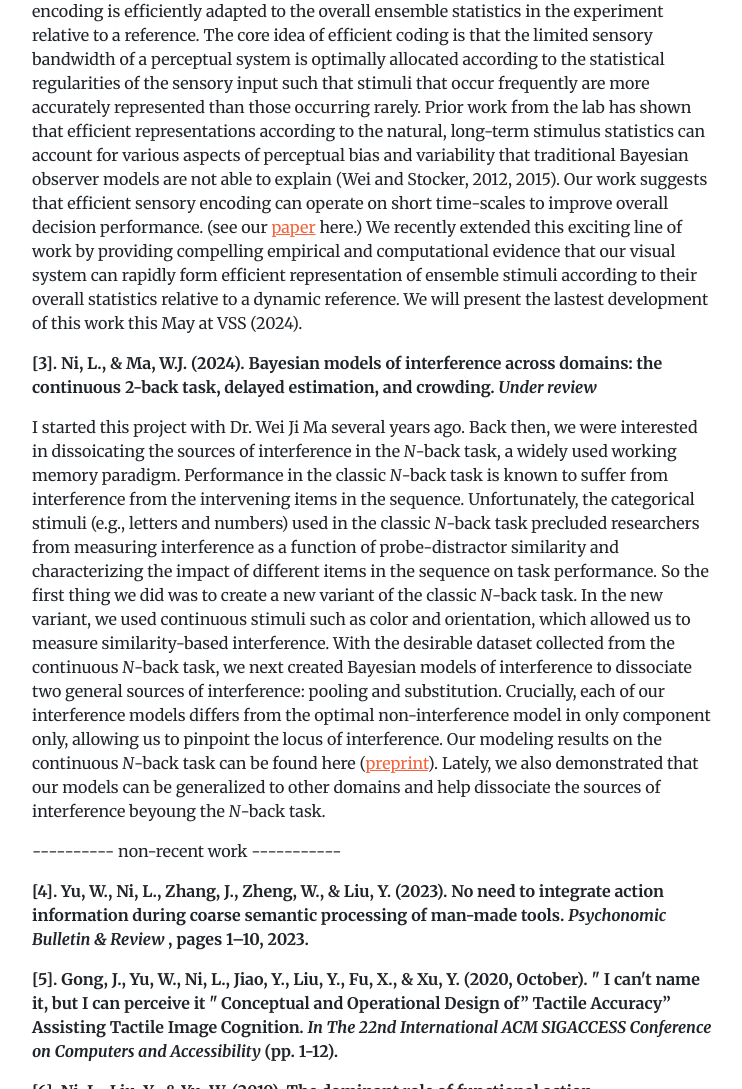
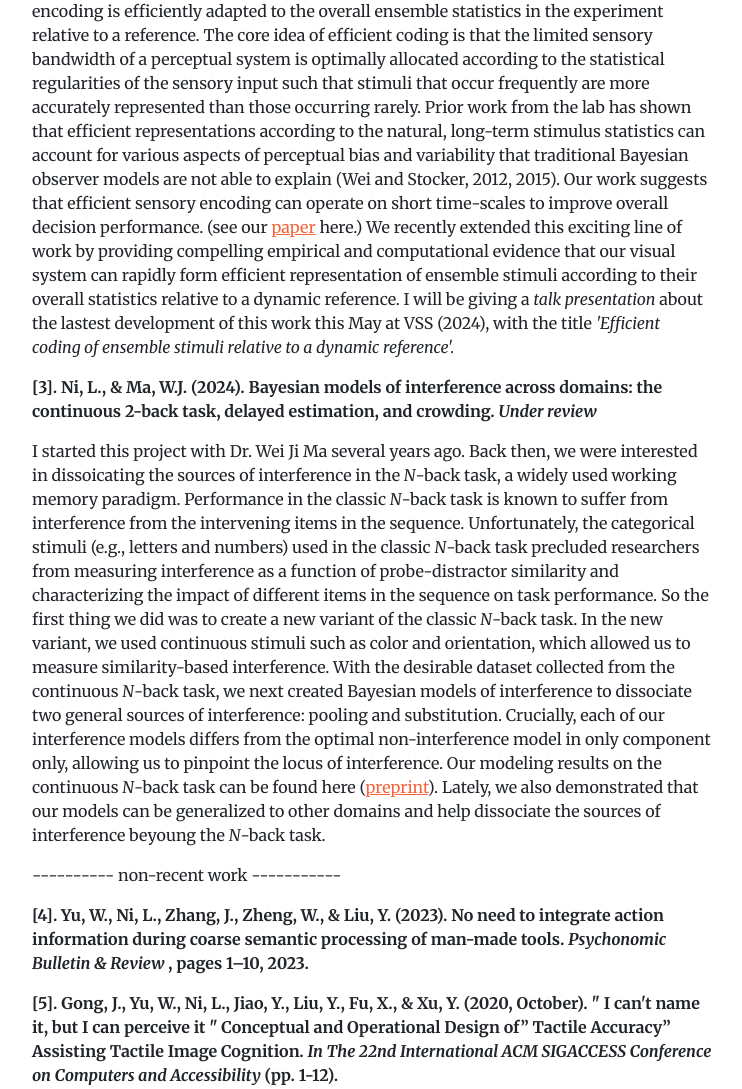
Before and after one commit to PsyLongNi/PsyLongNi.github.io, a plain HTML site: page index.html in a window 1280 px wide. Shown: the part 1710-2799 px from the top of the page, without its empty margins (268-1010 px from the left). Drawn offline with nearby package versions, Linux system fonts and the light colour scheme; some packages are replaced by stand-ins of ours; a script that the page names is missing.

Commit message:
Update index.html
20-Feb-talk at VSS

```diff
--- a/index.html
+++ b/index.html
@@ -112,7 +112,7 @@
                         account for various aspects of perceptual bias and variability that traditional Bayesian observer models are not able to explain (Wei and Stocker, 2012, 2015).
                         Our work suggests that efficient sensory encoding can operate on short time-scales to improve overall decision performance. (see our <a href="https://www.sciencedirect.com/science/article/pii/S0010027722003237">paper</a> here.)
                         We recently extended this exciting line of work by providing compelling empirical and computational evidence that our visual system can rapidly form efficient representation of ensemble stimuli according to their overall statistics relative to a dynamic reference.
-                        We will present the lastest development of this work this May at VSS (2024).
+                        I will be giving a <i>talk presentation</i> about the lastest development of this work this May at VSS (2024), with the title <i>'Efficient coding of ensemble stimuli relative to a dynamic reference'.</i>
                         </p>
 
                         <p> <b>[3]. Ni, L., & Ma, W.J. (2024). Bayesian models of interference across domains: the continuous 2-back task, delayed estimation, and crowding. <i>Under review</i> </b> </p>
```
